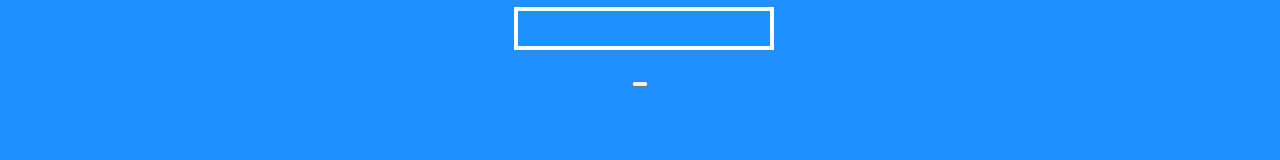
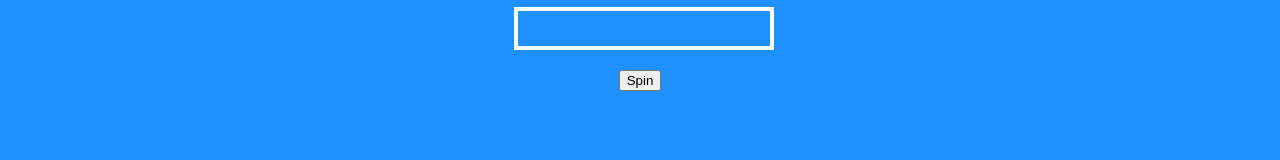
Before and after one commit to Nestx645/Workout, a plain HTML site: page index.html in a window 1280 px wide. Shown: the part 227-387 px from the top of the page. Drawn offline with Linux system fonts and the light colour scheme; some icons are missing.

Commit message:
Add files via upload

```diff
--- a/index.html
+++ b/index.html
@@ -1,3 +1,13 @@
+<!--
+
+===          ===     =============   ===========        ==========    ====      |
+   ===    ===              |         \                  |             |   \     |
+      ====         X       |    T     \ ========  S     ========   E  |    \    |   N
+   ===    ===              |                   /        |             |     \   |
+===          ===           |         =========/   *     ==========    |      ====
+
+2020
+-->
 <!DOCTYPE html>
 <html>
     <head>
@@ -16,7 +26,7 @@
             <div id="spin">
                 <h3 id="title_spin" onmouseover="change_background('url(bras.jpg)')" >Workout</h3>
                 <p id="result_spin"></p>
-                <button onclick="spin()"><i class="fi-xnsuhl-search"></i></button>
+                <button onclick="spin()">Spin <i class="fi-xnsuhl-search"></i></button>
             </div>
         </div>
         <footer>
```
Also changed, not shown: elyts.css (+10 -0 lines), functions.js (+10 -0 lines).
